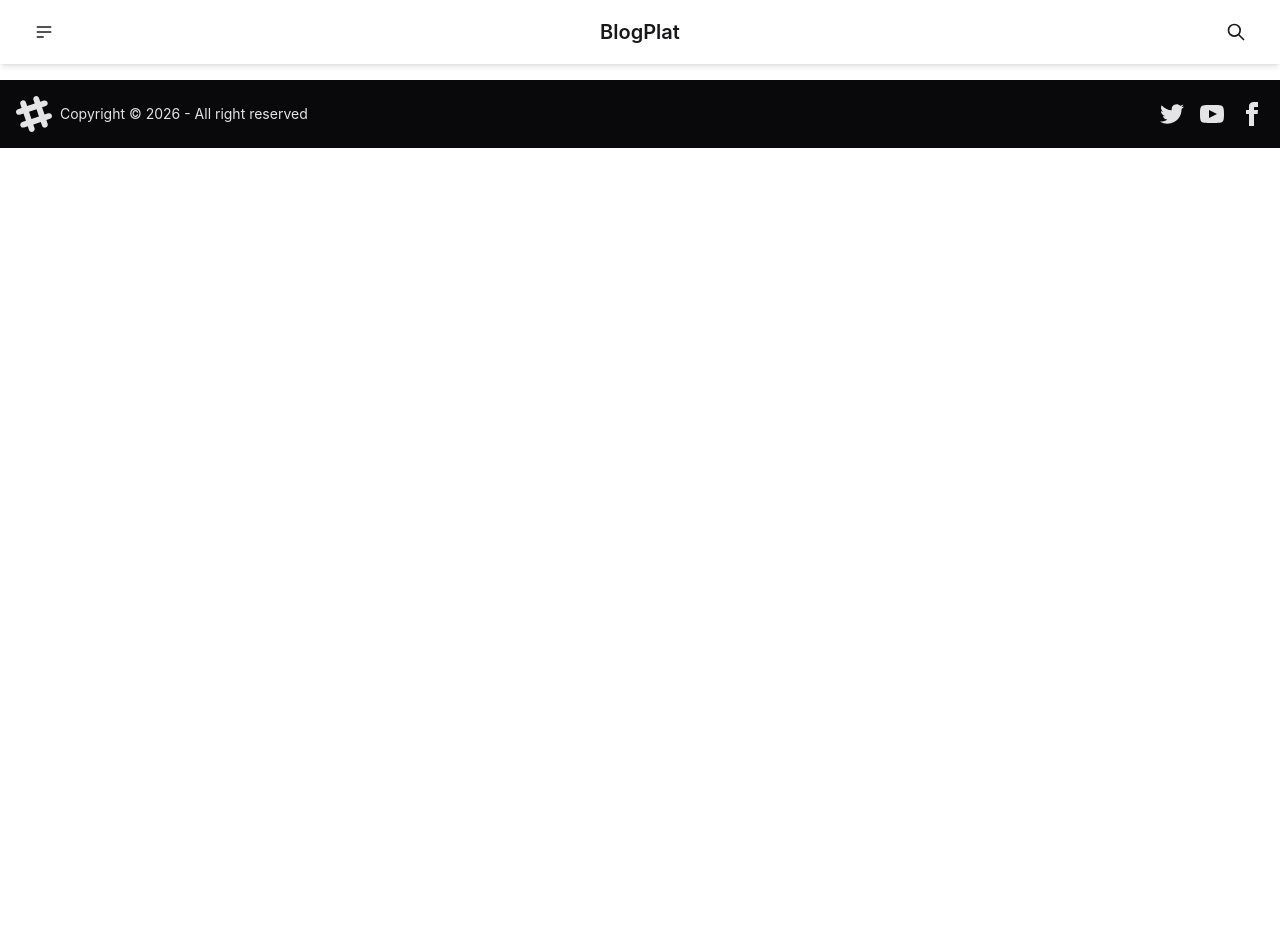
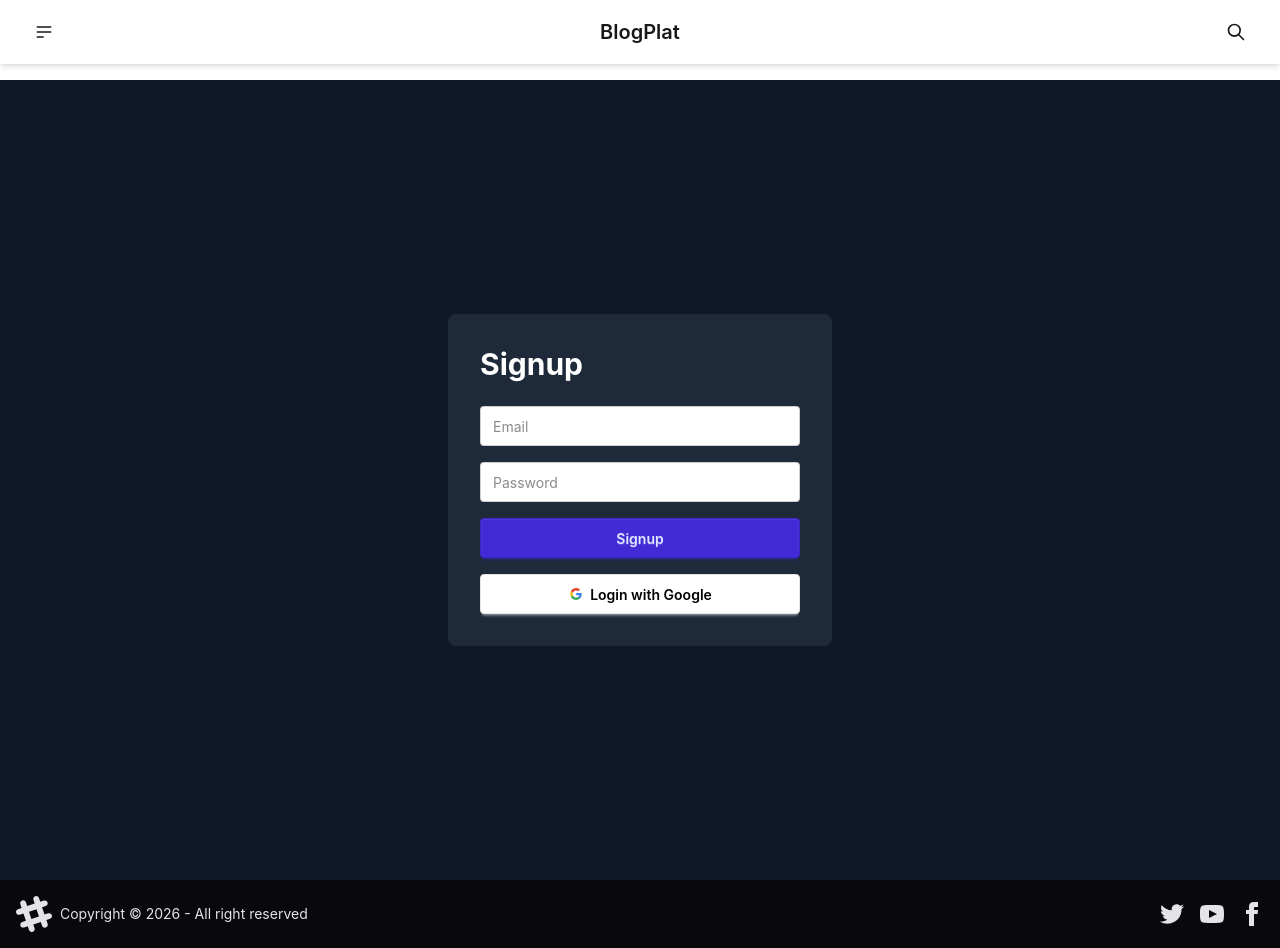
Before and after one commit to malika-build23/BlogPlat, a React (Vite) app: page /login in a window 1280 px wide. Before the commit the page ends 800 px from the top, so only its background shows below. Built offline with nearby package versions, Linux system fonts and the light colour scheme; no server answers; the HTML template or start-up script is replaced by a standard one.

Commit message:
Add Login Page

```diff
--- a/package.json
+++ b/package.json
@@ -13,6 +13,7 @@
     "@tailwindcss/line-clamp": "^0.4.4",
     "@tailwindcss/vite": "^4.3.0",
     "daisyui": "^5.5.20",
+    "firebase": "^12.13.0",
     "react": "^19.2.6",
     "react-dom": "^19.2.6",
     "react-router-dom": "^7.15.1",
--- a/src/App.jsx
+++ b/src/App.jsx
@@ -1,4 +1,7 @@
 import { useState ,useEffect } from "react";
+import { onAuthStateChanged } from "firebase/auth";
+
+import { auth } from "./firebase";
 import Navbar from "./components/Navbar";
 import EditBlog from "./pages/EditBlog";
 
@@ -6,11 +9,29 @@ import { BrowserRouter, Routes, Route } from "react-router-dom"
 import Footer from "./components/Footer";
 import Home from "./pages/Home"
 import CreateBlog from "./pages/CreateBlog"
-// import Login from "./pages/Login"
+import Login from "./pages/Login"
 // import Profile from "./pages/Profile"
 import BlogDetails from "./pages/BlogDetails"
 
 function App() {
+  const [user, setUser] = useState(null);
+  useEffect(() => {
+
+    const unsubscribe =
+      onAuthStateChanged(auth, (currentUser) => {
+
+        setUser(currentUser);
+
+        console.log(currentUser);
+
+      });
+
+    return () => unsubscribe();
+
+  }, []);
+
+
+
 
   const [blogs, setBlogs] = useState(() => {
 
@@ -67,7 +88,7 @@ function App() {
   return (
     <BrowserRouter>
 
-      <Navbar />
+      <Navbar user={user} />
 
       <div className="pt-20">
 
@@ -101,8 +122,8 @@ function App() {
             }
           />
 
-          {/* <Route path="/login" element={<Login />} />
-
+          <Route path="/login" element={<Login />} />
+{/*
           <Route path="/profile" element={<Profile />} /> */}
 
           <Route
--- a/src/components/Navbar.jsx
+++ b/src/components/Navbar.jsx
@@ -1,7 +1,7 @@
 import React from 'react'
 import { Link } from "react-router-dom"
 
-const Navbar = () => {
+const Navbar = ({ user }) => {
     return (
 
         <div className="fixed top-0 left-0 right-0 z-[9999] bg-base-100 shadow-md">
@@ -87,6 +87,25 @@ const Navbar = () => {
                         </svg>
 
                     </button>
+                    {
+                        user && (
+
+                            <div className="flex items-center gap-2">
+
+                                <img
+                                    src={user.photoURL}
+                                    alt="user"
+                                    className="w-10 h-10 rounded-full"
+                                />
+
+                                <p className="font-semibold">
+                                    {user.displayName}
+                                </p>
+
+                            </div>
+
+                        )
+                    }
 
                 </div>
 
@@ -94,6 +113,7 @@ const Navbar = () => {
 
         </div>
 
+
     )
 }
 
--- /dev/null
+++ b/src/firebase.js
@@ -0,0 +1,16 @@
+import { initializeApp } from "firebase/app";
+import { getAuth } from "firebase/auth";
+
+const firebaseConfig = {
+    apiKey: "AIzaSyB0iqJ7vqxnrNXfRijRhhHLlJrDhGIhW3w",
+    authDomain: "blogplat-d8a55.firebaseapp.com",
+    projectId: "blogplat-d8a55",
+    storageBucket: "blogplat-d8a55.firebasestorage.app",
+    messagingSenderId: "733205563962",
+    appId: "1:733205563962:web:ebc7e221a92fcdbe7f4303",
+    measurementId: "G-659DMK61Q2"
+};
+
+const app = initializeApp(firebaseConfig);
+
+export const auth = getAuth(app);
--- a/src/pages/Login.jsx
+++ b/src/pages/Login.jsx
@@ -0,0 +1,119 @@
+import React, { useState } from "react";
+import {
+    GoogleAuthProvider,
+    signInWithPopup
+}
+    from "firebase/auth";
+import { createUserWithEmailAndPassword } from "firebase/auth";
+
+import { auth } from "../firebase";
+const provider = new GoogleAuthProvider();
+
+const Login = () => {
+
+    const [email, setEmail] = useState("");
+
+    const [password, setPassword] = useState("");
+
+    const handleSignup = async (e) => {
+
+        e.preventDefault();
+
+        try {
+
+            const userCredential =
+                await createUserWithEmailAndPassword(
+                    auth,
+                    email,
+                    password
+                );
+
+            console.log(userCredential.user);
+
+            alert("Signup Successful!");
+
+        }
+
+        catch (error) {
+
+            console.log(error.message);
+
+            alert(error.message);
+
+        }
+
+    };
+    const handleGoogleLogin = async () => {
+
+        try {
+
+            const result =
+                await signInWithPopup(
+                    auth,
+                    provider
+                );
+
+            console.log(result.user);
+
+            alert("Google Login Successful!");
+
+        }
+
+        catch (error) {
+
+            console.log(error.message);
+
+            alert(error.message);
+
+        }
+
+    }
+
+    return (
+
+        <div className="min-h-screen flex justify-center items-center bg-gray-900">
+
+            <form
+                onSubmit={handleSignup}
+                className="bg-gray-800 p-8 rounded-lg w-96"
+            >
+
+                <h1 className="text-3xl text-white mb-6 font-bold">
+                    Signup
+                </h1>
+
+                <input
+                    type="email"
+                    placeholder="Email"
+                    className="input input-bordered w-full mb-4"
+                    value={email}
+                    onChange={(e) => setEmail(e.target.value)}
+                />
+
+                <input
+                    type="password"
+                    placeholder="Password"
+                    className="input input-bordered w-full mb-4"
+                    value={password}
+                    onChange={(e) => setPassword(e.target.value)}
+                />
+
+                <button className="btn btn-primary w-full">
+                    Signup
+                </button>
+
+                <button
+                    onClick={handleGoogleLogin}
+                    className="btn bg-white text-black border-[#e5e5e5] center w-full mt-4">
+                    <svg aria-label="Google logo" width="16" height="16" xmlns="http://www.w3.org/2000/svg" viewBox="0 0 512 512"><g><path d="m0 0H512V512H0" fill="#fff"></path><path fill="#34a853" d="M153 292c30 82 118 95 171 60h62v48A192 192 0 0190 341"></path><path fill="#4285f4" d="m386 400a140 175 0 0053-179H260v74h102q-7 37-38 57"></path><path fill="#fbbc02" d="m90 341a208 200 0 010-171l63 49q-12 37 0 73"></path><path fill="#ea4335" d="m153 219c22-69 116-109 179-50l55-54c-78-75-230-72-297 55"></path></g></svg>
+                    Login with Google
+                </button>
+
+            </form>
+
+        </div>
+
+    );
+};
+
+export default Login;
```
Also changed, not shown: 1 other file (tests, documents, lock files or other folders).
